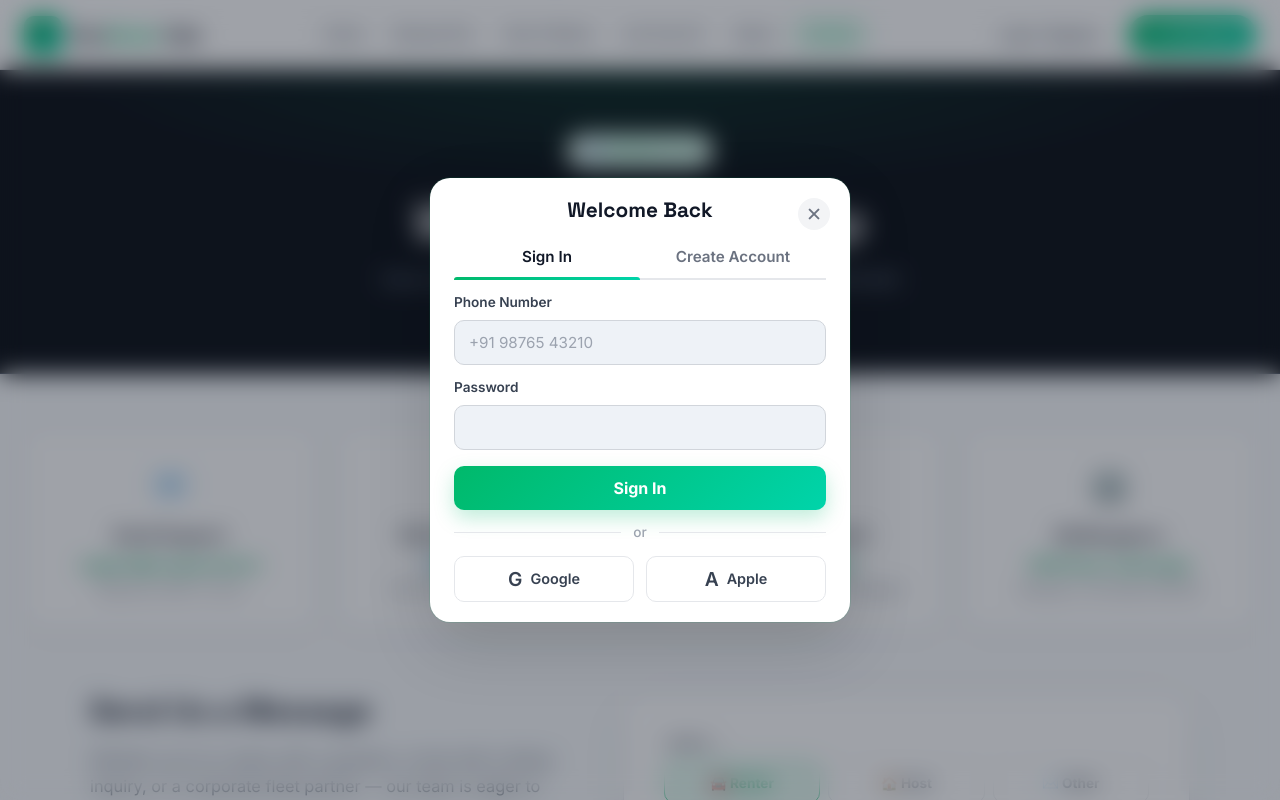
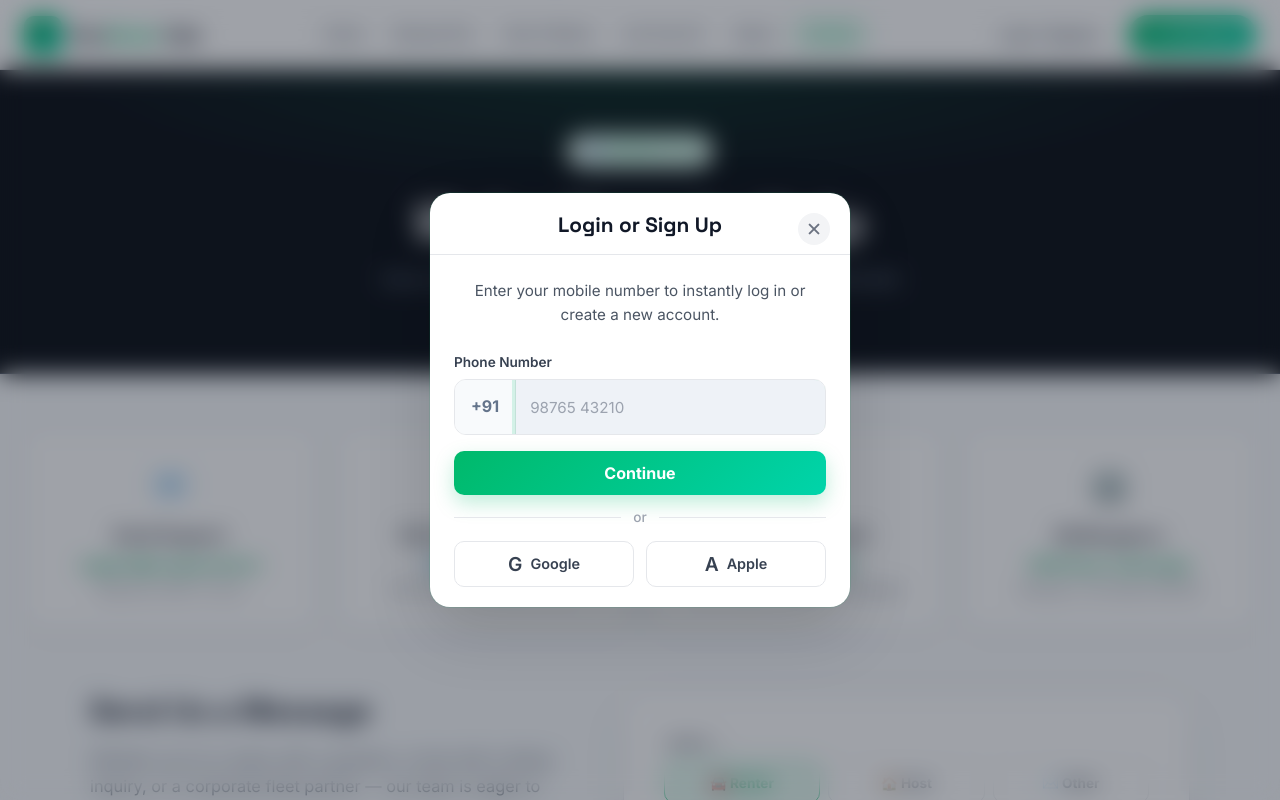
Before and after one commit to lokeshkmce/Eco-green-cab, a React (Vite) app: page /contact in a window 1280 px wide. Both pictures are taken after a click on the button "Login / Register". Shown: the top 800 px of the page. Built offline with nearby package versions, Linux system fonts and the light colour scheme.

Commit message:
Implement Passwordless OTP authentication flow

```diff
--- a/src/components/AuthModal.jsx
+++ b/src/components/AuthModal.jsx
@@ -4,19 +4,13 @@ import { useNavigate } from 'react-router-dom';
 import '../styles/auth.css';
 
 export default function AuthModal({ isOpen, onClose }) {
-  const [activeTab, setActiveTab] = useState('login'); // 'login' or 'register'
-  const [registerStep, setRegisterStep] = useState(1); // 1 = Phone, 2 = OTP, 3 = Password
-
+  const [step, setStep] = useState(1); // 1 = Phone Input, 2 = OTP Input
   const [isLoading, setIsLoading] = useState(false);
   const [error, setError] = useState('');
 
   // Form State
   const [formData, setFormData] = useState({
-    name: '',
-    email: '',
     phone: '',
-    password: '',
-    loginIdentifier: '',
     otp: ''
   });
 
@@ -32,84 +26,56 @@ export default function AuthModal({ isOpen, onClose }) {
 
   const handleSendOTP = (e) => {
     e.preventDefault();
-    if (!formData.name || !formData.phone) {
-      setError("Please enter your name and phone number.");
-      return;
-    }
-    const db = JSON.parse(localStorage.getItem('eco_users_db') || '[]');
-    if (db.some(u => u.phone === formData.phone && u.phone !== '')) {
-       setError('Phone number is already registered! Please sign in.');
+    if (!formData.phone) {
+      setError("Please enter your phone number.");
       return;
     }
 
     setIsLoading(true);
     setTimeout(() => {
       setIsLoading(false);
-      setRegisterStep(2); // Move to OTP step
+      setStep(2); // Move to OTP step
     }, 800);
   };
 
   const handleVerifyOTP = (e) => {
     e.preventDefault();
     setIsLoading(true);
+    setError('');
+
     setTimeout(() => {
       setIsLoading(false);
-      if (formData.otp === '1234') {
-        setRegisterStep(3); // Move to Password step
-        setError('');
-      } else {
+
+      // Verify Mock OTP
+      if (formData.otp !== '1234') {
         setError("Invalid OTP. Try '1234'.");
-      }
-    }, 800);
+        return;
       }
 
-  const handleRegister = (e) => {
-    e.preventDefault();
-    setIsLoading(true);
-    setTimeout(() => {
-       setIsLoading(false);
       const db = JSON.parse(localStorage.getItem('eco_users_db') || '[]');
-       const userData = {
-          name: formData.name,
-          email: '',
+
+      // Check if user exists
+      let userData = db.find(u => u.phone === formData.phone && u.phone !== '');
+
+      // If user doesn't exist in DB
+      if (!userData) {
+         if (formData.phone === '9999999999') {
+           userData = { name: 'Super Admin', phone: '9999999999', roles: ['admin'] };
+         } else if (formData.phone === '8888888888') {
+           userData = { name: 'Demo Owner', phone: '8888888888', roles: ['owner'] };
+         } else {
+           // Auto-create new renter account
+           userData = {
+             name: 'User', // Can be updated in profile later
              phone: formData.phone,
-          password: formData.password, // Storing plaintext for mock purposes
              roles: ['renter'],
            };
            db.push(userData);
            localStorage.setItem('eco_users_db', JSON.stringify(db));
-
-        const { password, ...safeUserData } = userData;
-        login(safeUserData);
-        onClose();
-        navigate('/renter/dashboard');
-    }, 800);
-  };
-
-  const handleLogin = (e) => {
-    e.preventDefault();
-    setIsLoading(true);
-    setError('');
-
-    setTimeout(() => {
-      setIsLoading(false);
-      const db = JSON.parse(localStorage.getItem('eco_users_db') || '[]');
-
-      let userData = db.find(u =>
-         u.phone === formData.loginIdentifier && u.phone !== '' && u.password === formData.password
-      );
-
-      if (!userData) {
-         if (formData.loginIdentifier === '9999999999' && formData.password === 'admin') {
-           userData = { name: 'Super Admin', phone: '9999999999', roles: ['admin'] };
-         } else if (formData.loginIdentifier === '8888888888' && formData.password === 'owner') {
-           userData = { name: 'Demo Owner', phone: '8888888888', roles: ['owner'] };
-         } else {
-           setError('Invalid credentials. Please check your phone number and password.');
-           return;
          }
       }
 
+      // Clean up password field if it existed in old DB entries
       const { password, ...safeUserData } = userData;
       login(safeUserData);
       onClose();
@@ -122,39 +88,17 @@ export default function AuthModal({ isOpen, onClose }) {
         navigate('/renter/dashboard');
       }
     }, 800);
-  };
-
-  const resetRegister = () => {
-    setActiveTab('register');
-    setRegisterStep(1);
-    setFormData({ ...formData, otp: '', password: '' });
-    setError('');
-  };
+  }
 
   return (
     <div className="auth-modal-overlay" onClick={onClose}>
       <div className="auth-modal-content" onClick={(e) => e.stopPropagation()}>
         <button className="auth-modal-close" onClick={onClose}>✕</button>
 
-        <div className="auth-header">
-          <h2 className="auth-title">
-            {activeTab === 'login' ? 'Welcome Back' : 'Join EcoGreen Cab'}
+        <div className="auth-header" style={{ paddingBottom: '16px', borderBottom: '1px solid #e5e7eb', marginBottom: '24px' }}>
+          <h2 className="auth-title" style={{ textAlign: 'center', margin: '0' }}>
+            {step === 1 ? 'Login or Sign Up' : 'Verify Phone'}
           </h2>
-
-          <div className="auth-tabs">
-            <button
-              className={`auth-tab ${activeTab === 'login' ? 'active' : ''}`}
-              onClick={() => { setActiveTab('login'); setError(''); }}
-            >
-              Sign In
-            </button>
-            <button
-              className={`auth-tab ${activeTab === 'register' ? 'active' : ''}`}
-              onClick={resetRegister}
-            >
-              Create Account
-            </button>
-          </div>
         </div>
 
         <div className="auth-body">
@@ -164,115 +108,35 @@ export default function AuthModal({ isOpen, onClose }) {
             </div>
           )}
 
-          {activeTab === 'login' ? (
-            <form onSubmit={handleLogin}>
+          {step === 1 && (
+            <form onSubmit={handleSendOTP}>
+              <div style={{ textAlign: 'center', marginBottom: '24px', color: '#4b5563', fontSize: '0.95rem' }}>
+                Enter your mobile number to instantly log in or create a new account.
+              </div>
               <div className="form-group">
                 <label className="form-label">Phone Number</label>
+                <div style={{ display: 'flex', border: '1.5px solid #e5e7eb', borderRadius: '12px', overflow: 'hidden' }}>
+                  <div style={{ padding: '14px 16px', background: '#f8fafc', color: '#64748b', fontWeight: 700, borderRight: '1px solid #e5e7eb', display: 'flex', alignItems: 'center' }}>
+                    +91
+                  </div>
                   <input
                     type="tel"
-                  name="loginIdentifier"
-                  value={formData.loginIdentifier}
+                    name="phone"
+                    value={formData.phone}
                     onChange={handleInputChange}
                     className="auth-input"
-                  placeholder="+91 98765 43210"
+                    style={{ border: 'none', borderRadius: '0' }}
+                    placeholder="98765 43210"
                     required
+                    autoFocus
                   />
                 </div>
-              <div className="form-group">
-                <label className="form-label">Password</label>
-                <input
-                  type="password"
-                  name="password"
-                  value={formData.password}
-                  onChange={handleInputChange}
-                  className="auth-input"
-                  placeholder=""
-                  required
-                />
               </div>
               <div className="form-actions">
                 <button type="submit" className="btn-auth-submit" disabled={isLoading} style={{ opacity: isLoading ? 0.7 : 1, background: 'linear-gradient(135deg, #00b96b 0%, #00d4aa 100%)', boxShadow: '0 8px 20px rgba(0, 185, 107, 0.25)' }}>
-                  {isLoading ? 'Processing...' : 'Sign In'}
+                  {isLoading ? 'Sending OTP...' : 'Continue'}
                 </button>
               </div>
-            </form>
-          ) : (
-            <>
-              {registerStep === 1 && (
-                <form onSubmit={handleSendOTP}>
-                  <div className="form-group">
-                    <label className="form-label">Full Name</label>
-                    <input type="text" name="name" value={formData.name} onChange={handleInputChange} className="auth-input" placeholder="Rahul Sharma" required />
-                  </div>
-                  <div className="form-group">
-                    <label className="form-label">Mobile Phone Number</label>
-                    <input type="tel" name="phone" value={formData.phone} onChange={handleInputChange} className="auth-input" placeholder="+91 98765 43210" required />
-                  </div>
-                  <div className="form-actions">
-                    <button type="submit" className="btn-auth-submit" disabled={isLoading} style={{ opacity: isLoading ? 0.7 : 1, background: 'linear-gradient(135deg, #00b96b 0%, #00d4aa 100%)', boxShadow: '0 8px 20px rgba(0, 185, 107, 0.25)' }}>
-                      {isLoading ? 'Sending OTP...' : 'Send OTP'}
-                    </button>
-                  </div>
-                </form>
-              )}
-
-              {registerStep === 2 && (
-                <form onSubmit={handleVerifyOTP}>
-                  <div style={{ textAlign: 'center', marginBottom: '16px', color: '#4b5563', fontSize: '0.9rem', lineHeight: '1.5' }}>
-                    We've sent a verification code to <br/><strong style={{ color: '#111827' }}>{formData.phone}</strong>.<br/>
-                    <span style={{ fontSize: '0.8rem', color: '#94a3b8' }}>(For testing, enter OTP: 1234)</span>
-                  </div>
-                  <div className="form-group">
-                    <label className="form-label" style={{ textAlign: 'center' }}>Enter 4-Digit OTP</label>
-                    <input
-                      type="text"
-                      name="otp"
-                      value={formData.otp}
-                      onChange={handleInputChange}
-                      className="auth-input"
-                      placeholder="1234"
-                      maxLength={4}
-                      style={{ textAlign: 'center', fontSize: '1.3rem', letterSpacing: '0.5em', fontWeight: 700 }}
-                      required
-                    />
-                  </div>
-                  <div className="form-actions" style={{ display: 'flex', gap: '10px' }}>
-                    <button type="button" onClick={() => setRegisterStep(1)} className="btn-auth-submit" style={{ background: '#f1f5f9', color: '#475569', boxShadow: 'none' }}>
-                      Back
-                    </button>
-                    <button type="submit" className="btn-auth-submit" disabled={isLoading} style={{ opacity: isLoading ? 0.7 : 1, background: 'linear-gradient(135deg, #00b96b 0%, #00d4aa 100%)', boxShadow: '0 8px 20px rgba(0, 185, 107, 0.25)' }}>
-                      {isLoading ? 'Verifying...' : 'Verify OTP'}
-                    </button>
-                  </div>
-                </form>
-              )}
-
-              {registerStep === 3 && (
-                <form onSubmit={handleRegister}>
-                  <div style={{ textAlign: 'center', padding: '12px', background: '#ecfdf5', borderRadius: '8px', marginBottom: '16px', color: '#059669', fontWeight: 600, fontSize: '0.9rem' }}>
-                    ✓ Phone Number Verified
-                  </div>
-                  <div className="form-group">
-                    <label className="form-label">Create a Password</label>
-                    <input
-                      type="password"
-                      name="password"
-                      value={formData.password}
-                      onChange={handleInputChange}
-                      className="auth-input"
-                      placeholder=""
-                      required
-                    />
-                  </div>
-                  <div className="form-actions">
-                    <button type="submit" className="btn-auth-submit" disabled={isLoading} style={{ opacity: isLoading ? 0.7 : 1, background: 'linear-gradient(135deg, #00b96b 0%, #00d4aa 100%)', boxShadow: '0 8px 20px rgba(0, 185, 107, 0.25)' }}>
-                      {isLoading ? 'Creating Account...' : 'Create Account'}
-                    </button>
-                  </div>
-                </form>
-              )}
-            </>
-          )}
 
               <div className="auth-divider">or</div>
 
@@ -284,6 +148,41 @@ export default function AuthModal({ isOpen, onClose }) {
                   <span className="social-icon">A</span> Apple
                 </button>
               </div>
+            </form>
+          )}
+
+          {step === 2 && (
+            <form onSubmit={handleVerifyOTP}>
+              <div style={{ textAlign: 'center', marginBottom: '24px', color: '#4b5563', fontSize: '0.95rem', lineHeight: '1.5' }}>
+                We've sent a 4-digit verification code to <br/><strong style={{ color: '#111827' }}>+91 {formData.phone}</strong>.<br/>
+                <span style={{ fontSize: '0.8rem', color: '#94a3b8' }}>(For testing, enter OTP: 1234)</span>
+              </div>
+              <div className="form-group">
+                <label className="form-label" style={{ textAlign: 'center' }}>Enter OTP</label>
+                <input
+                  type="text"
+                  name="otp"
+                  value={formData.otp}
+                  onChange={handleInputChange}
+                  className="auth-input"
+                  placeholder="1 2 3 4"
+                  maxLength={4}
+                  style={{ textAlign: 'center', fontSize: '1.4rem', letterSpacing: '0.6em', fontWeight: 700 }}
+                  required
+                  autoFocus
+                />
+              </div>
+              <div className="form-actions" style={{ display: 'flex', gap: '10px' }}>
+                <button type="button" onClick={() => setStep(1)} className="btn-auth-submit" style={{ background: '#f1f5f9', color: '#475569', boxShadow: 'none' }}>
+                  Back
+                </button>
+                <button type="submit" className="btn-auth-submit" disabled={isLoading} style={{ opacity: isLoading ? 0.7 : 1, background: 'linear-gradient(135deg, #00b96b 0%, #00d4aa 100%)', boxShadow: '0 8px 20px rgba(0, 185, 107, 0.25)' }}>
+                  {isLoading ? 'Verifying...' : 'Verify & Login'}
+                </button>
+              </div>
+            </form>
+          )}
+
         </div>
       </div>
     </div>
```
Lines whose indentation alone changed are shown as unchanged.
